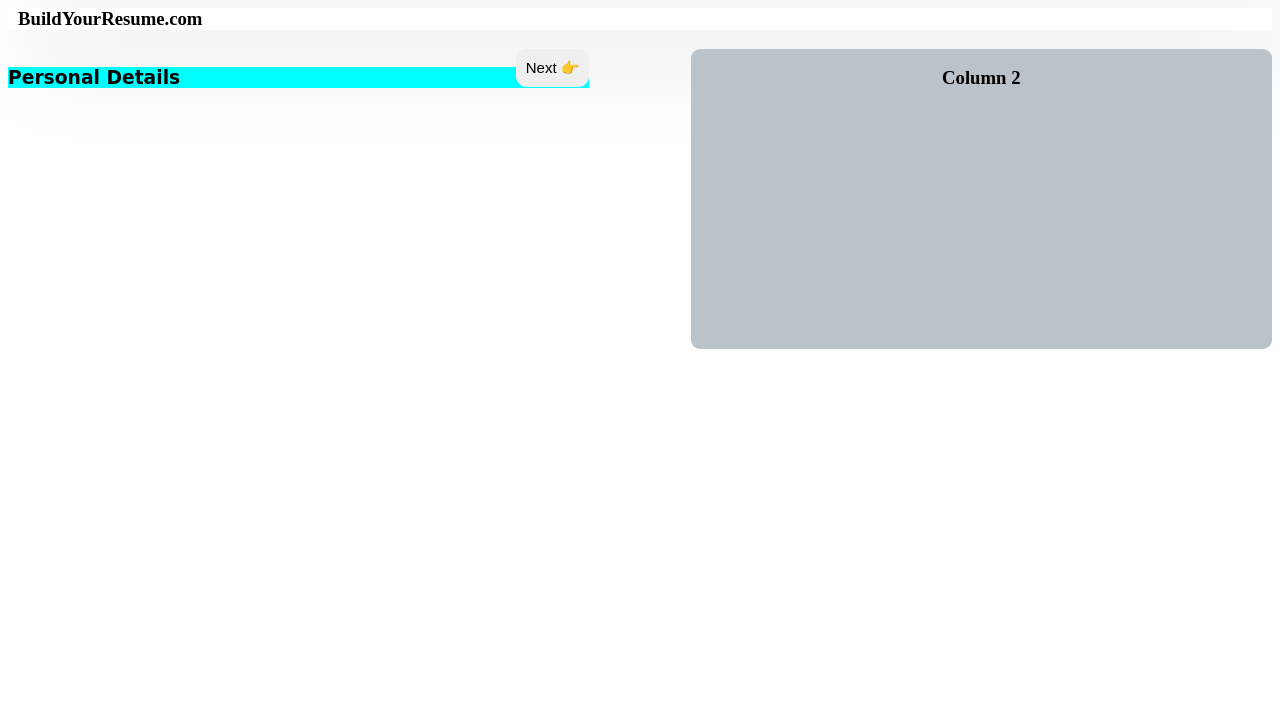
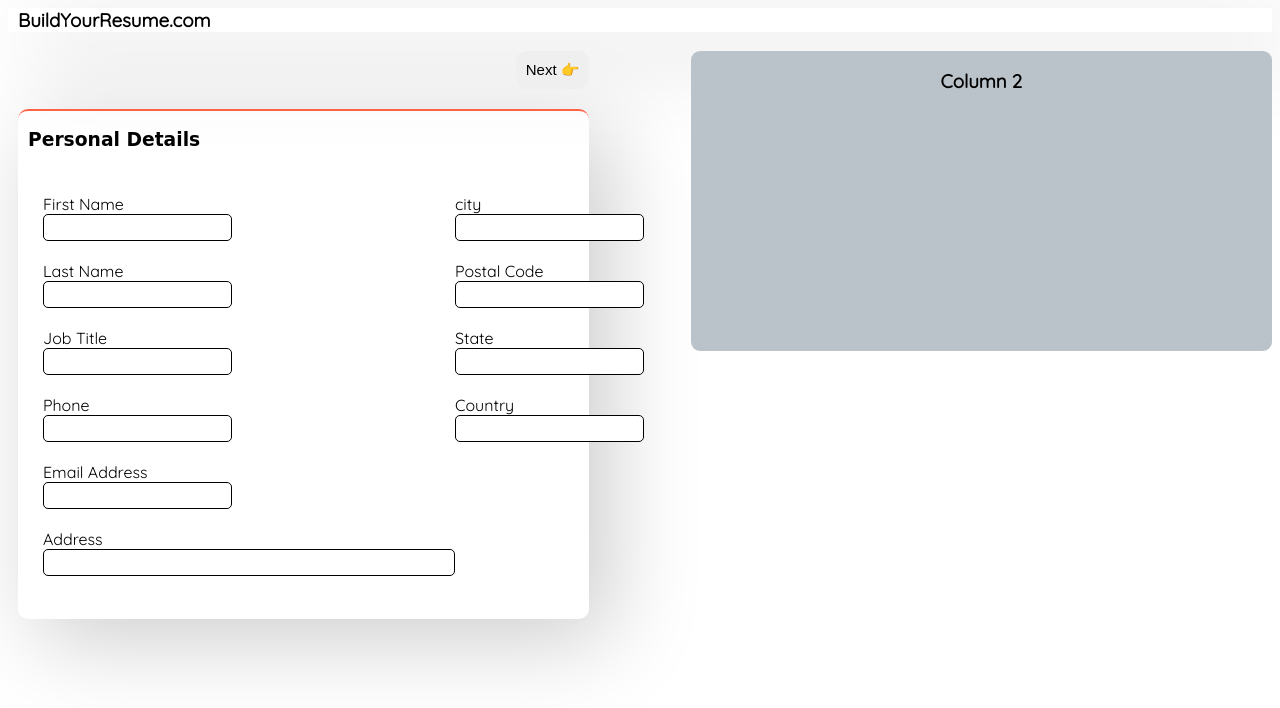
Before and after one commit to muhid165/practice-one, a website: page page2.html in a window 1280 px wide. Drawn offline with Linux system fonts and the light colour scheme.

Commit message:
done with page 2

```diff
--- a/page2.html
+++ b/page2.html
@@ -1,24 +1,70 @@
 <!DOCTYPE html>
 <html lang="en">
   <head>
-    <link rel="stylesheet" href="pg1.css">
-    <meta charset="UTF-8">
-    <meta name="viewport" content="width=device-width, initial-scale=1.0">
-    <title>Page2 </title>
+    <link rel="stylesheet" href="pg1.css" />
+    <meta charset="UTF-8" />
+    <meta name="viewport" content="width=device-width, initial-scale=1.0" />
+    <title>Page2</title>
   </head>
   <body id="pgg2">
-    <h3 class="pg2h3">BuildYourResume.com </h3>
+    <h3 class="pg2h3">BuildYourResume.com</h3>
     <div class="row">
-        <div class="column" style=" float: left;">
-            <div><button id="nxtbtn">Next 👉</button></div>
+      <div class="column" style="float: left">
+        <div class="next-btn-wrapper"><button id="nxtbtn">Next 👉</button></div>
         <div class="inrClmn">
-                <h3 style="text-align: left; font-family: cursive;">Personal Details</h3>
+          <h3 style="text-align: left; font-family: cursive">
+            Personal Details
+          </h3>
+          <form action="" class="form-container">
+            <div class="input-wrapper">
+              <label for="frstnm">First Name</label><br />
+              <input type="text" class="input" />
+            </div>
+            <div class="input-wrapper">
+              <label for="lsttnm">Last Name</label><br />
+              <input type="text" class="input" />
+            </div>
+            <div class="input-wrapper">
+              <label for="jbttl">Job Title</label><br />
+              <input type="text" class="input" />
+            </div>
+            <div class="input-wrapper">
+              <label for="phn">Phone</label><br />
+              <input type="number" class="input" />
+            </div>
+            <div class="input-wrapper">
+              <label for="eml">Email Address</label><br />
+              <input type="email" class="input" />
+            </div>
+            <div class="input-wrapper">
+              <label for="addr">Address</label><br />
+              <input type="text" class="input input-addrss" />
+            </div>
+            <div class="input-wrapper">
+              <label for="cty">city</label><br />
+              <input type="text" class="input" />
+            </div>
+            <div class="input-wrapper">
+              <label for="pstlcd">Postal Code</label><br />
+              <input type="number" class="input" />
+            </div>
+            <div class="input-wrapper">
+              <label for="ste">State</label><br />
+              <input type="text" class="input" />
+            </div>
+            <div class="input-wrapper">
+              <label for="cntry">Country</label><br />
+              <input type="text" class="input" />
+            </div>
+          </form>
         </div>
       </div>
-        <div class="column" style="background-color: rgb(187, 195, 202); float: right;">
-            <h3 style="text-align: center;">Column 2 </h3>
+      <div
+        class="column"
+        style="background-color: rgb(187, 195, 202); float: right"
+      >
+        <h3 style="text-align: center">Column 2</h3>
       </div>
     </div>
-
   </body>
 </html>
--- a/pg1.css
+++ b/pg1.css
@@ -1,7 +1,8 @@
-
+@import url('https://fonts.googleapis.com/css2?family=Quicksand&display=swap');
 
 body {
     background-color: hsl(0, 0%, 100%);
+    font-family: 'Quicksand', sans-serif;
 }
 
 li a {
@@ -104,9 +105,14 @@ a:hover {
     clear: both;
   }
 
+  .next-btn-wrapper {
+    width: 100%;
+    display: flex;
+    justify-content: flex-end;
+  }
+
 
   #nxtbtn {
-    float: right;
     border: 1px white;
     border-radius: 11px;
     font-size: 15px;
@@ -120,5 +126,32 @@ a:hover {
   }
 
   .inrClmn {
-    background-color: aqua;
+    border-top: 2px tomato solid;
+    margin-top: 20px;
+    margin-left: 10px;
+    border-radius: 10px;
+    box-shadow: 20px 20px 90px rgb(206, 204, 204);
+    padding-left: 10px;
   }
+
+  .input-wrapper {
+    margin: 10px 0px;
+  }
+
+  .input {
+    padding: 5px;
+    border-radius: 5px;
+    border: 0.5px solid #000
+  }
+
+  .form-container {
+    display: flex;
+    flex-direction: column;
+    flex-wrap: wrap;
+    height: 420px;
+    padding: 15px;
+  }
+
+  .input-addrss {
+    width: 400px;
+  }
```
Lines whose indentation alone changed are shown as unchanged.
